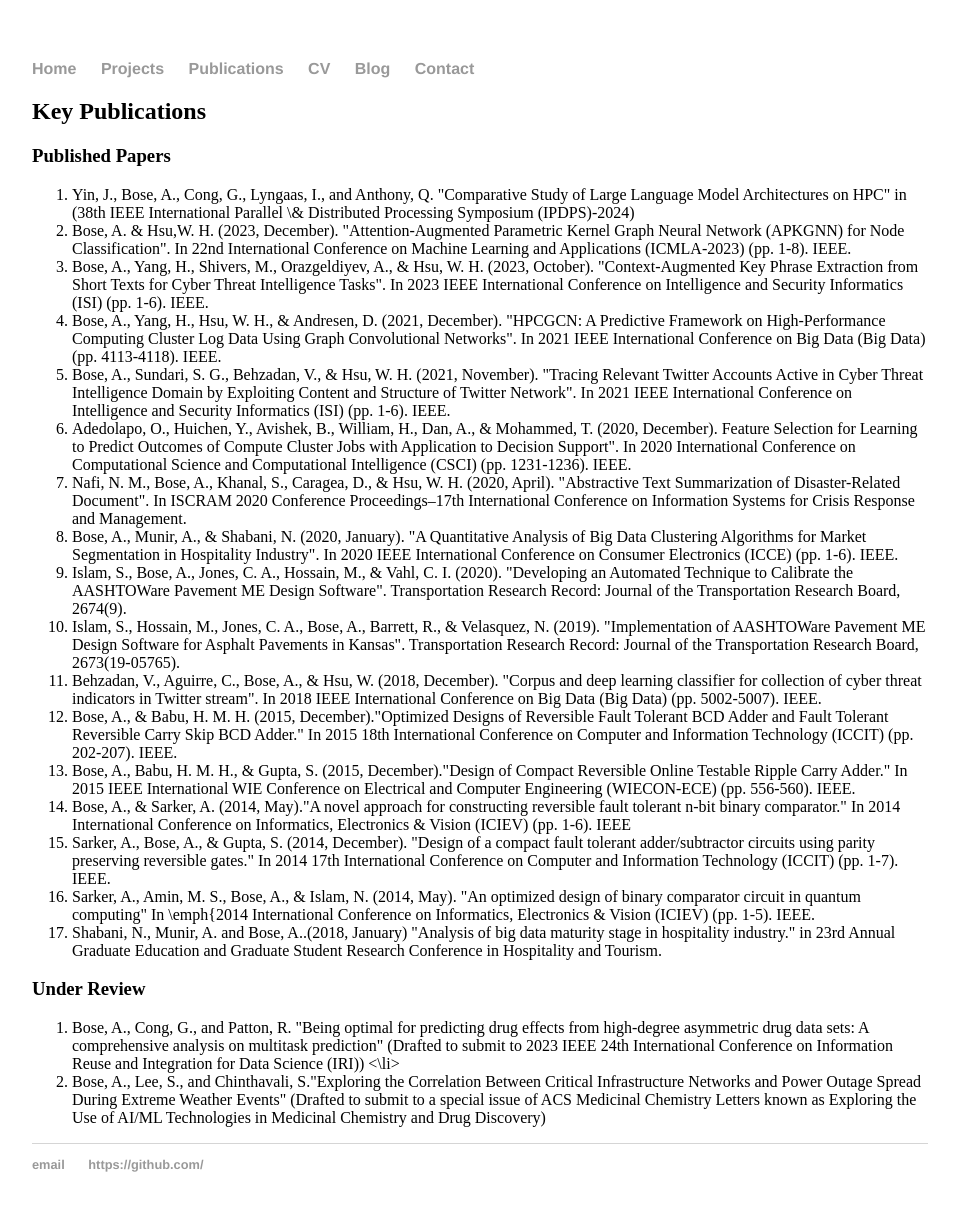
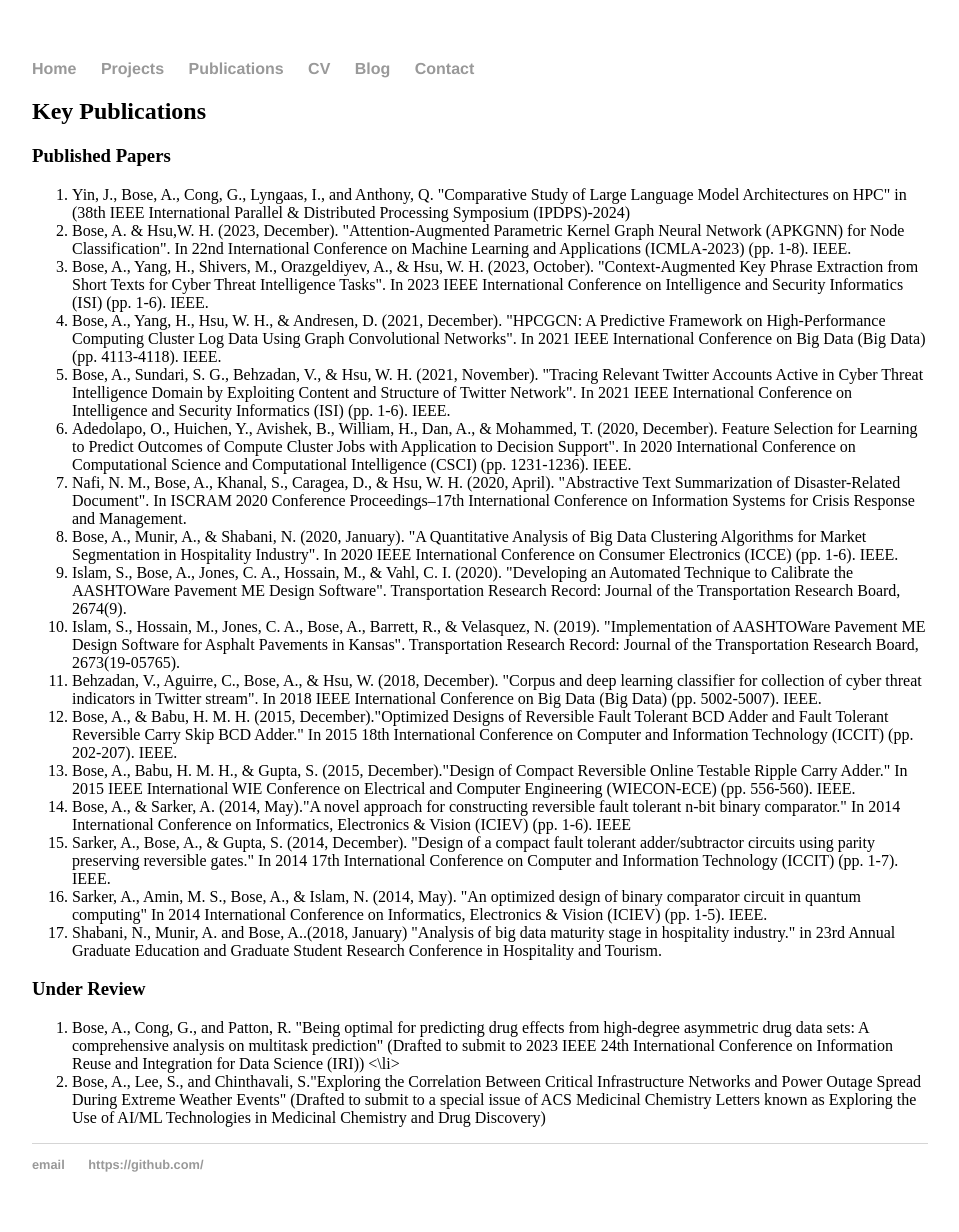
Before and after one commit to abose17/abose17.github.io, a Jekyll site: the page built from publications/index.html, in a window 1280 px wide. Shown: the whole page, without its empty margins (160-1119 px from the left). Built offline with Jekyll 4.4.1, drawn with Linux system fonts in a browser that asks for light colours.

Commit message:
Update index.html

```diff
--- a/publications/index.html
+++ b/publications/index.html
@@ -8,7 +8,7 @@ title: Personal Website of Avishek Bose
 <h3>Published Papers</h3>
 
 <ol>
-  <li> Yin, J., Bose, A., Cong, G., Lyngaas, I., and Anthony, Q. "Comparative Study of Large Language Model Architectures on HPC" in (38th IEEE International Parallel \& Distributed Processing Symposium (IPDPS)-2024) </li>
+  <li> Yin, J., Bose, A., Cong, G., Lyngaas, I., and Anthony, Q. "Comparative Study of Large Language Model Architectures on HPC" in (38th IEEE International Parallel & Distributed Processing Symposium (IPDPS)-2024) </li>
   <li>Bose, A. & Hsu,W. H. (2023, December). "Attention-Augmented Parametric Kernel Graph Neural Network (APKGNN) for Node Classification". In 22nd International Conference on Machine Learning and Applications (ICMLA-2023) (pp. 1-8). IEEE. </li>
   <li>Bose, A., Yang, H., Shivers, M., Orazgeldiyev, A., & Hsu, W. H. (2023, October). "Context-Augmented Key Phrase Extraction from Short Texts for Cyber Threat Intelligence Tasks". In 2023 IEEE International Conference on Intelligence and Security Informatics (ISI) (pp. 1-6). IEEE. </li>
   <li> Bose, A., Yang, H., Hsu, W. H., & Andresen, D. (2021, December). "HPCGCN: A Predictive Framework on High-Performance Computing Cluster Log Data Using Graph Convolutional Networks". In 2021 IEEE International Conference on Big Data (Big Data) (pp. 4113-4118). IEEE. </li>
@@ -23,7 +23,7 @@ title: Personal Website of Avishek Bose
  <li>Bose, A., Babu, H. M. H., & Gupta, S. (2015, December)."Design of Compact Reversible Online Testable Ripple Carry Adder." In 2015 IEEE International WIE Conference on Electrical and Computer Engineering (WIECON-ECE) (pp. 556-560). IEEE. </li>
  <li>Bose, A., & Sarker, A. (2014, May)."A novel approach for constructing reversible fault tolerant n-bit binary comparator." In 2014 International Conference on Informatics, Electronics & Vision (ICIEV) (pp. 1-6). IEEE </li>
  <li>Sarker, A., Bose, A., & Gupta, S. (2014, December). "Design of a compact fault tolerant adder/subtractor circuits using parity preserving reversible gates." In 2014 17th International Conference on Computer and Information Technology (ICCIT) (pp. 1-7). IEEE. </li>
- <li>Sarker, A., Amin, M. S., Bose, A., & Islam, N. (2014, May). "An optimized design of binary comparator circuit in quantum computing" In \emph{2014 International Conference on Informatics, Electronics & Vision (ICIEV) (pp. 1-5). IEEE. </li>
+ <li>Sarker, A., Amin, M. S., Bose, A., & Islam, N. (2014, May). "An optimized design of binary comparator circuit in quantum computing" In 2014 International Conference on Informatics, Electronics & Vision (ICIEV) (pp. 1-5). IEEE. </li>
  <li> Shabani, N.,  Munir, A. and Bose, A..(2018, January) "Analysis of big data maturity stage in hospitality industry." in 23rd Annual Graduate Education and Graduate Student Research Conference in Hospitality and Tourism. </li>
  </ol>
 
```
